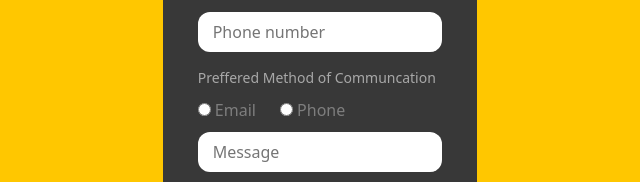
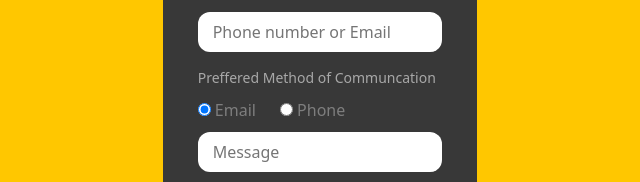
Before and after one commit to admoredigital20/mallu-preneur, a plain HTML site: page index.html in a window 1280 px wide. Shown: the part 383-565 px from the top of the page, 582-1222 px from the left. Drawn offline with nearby package versions, Linux system fonts and the light colour scheme.

Commit message:
email updated

```diff
--- a/index.html
+++ b/index.html
@@ -71,13 +71,13 @@
         </div>
         <div class="row">
           <div class="col-md-12 phone-no">
-            <input type="text" class="inputField" name="phonenumber" id="phonenumber" placeholder="Phone number">
+            <input type="text" class="inputField" name="phonenumber" id="phonenumber" placeholder="Phone number or Email">
           </div>
         </div>
         <p class="p-com">Preffered Method of Communcation</p>
         <div class="row">
           <div class="col-md-3 rd-col">
-            <input type="radio" id="email" name="ep" value="30">
+            <input type="radio" id="email" name="ep" value="30" checked>
             <label class="rd-msg" for="email">Email</label>
 
           </div>
```
